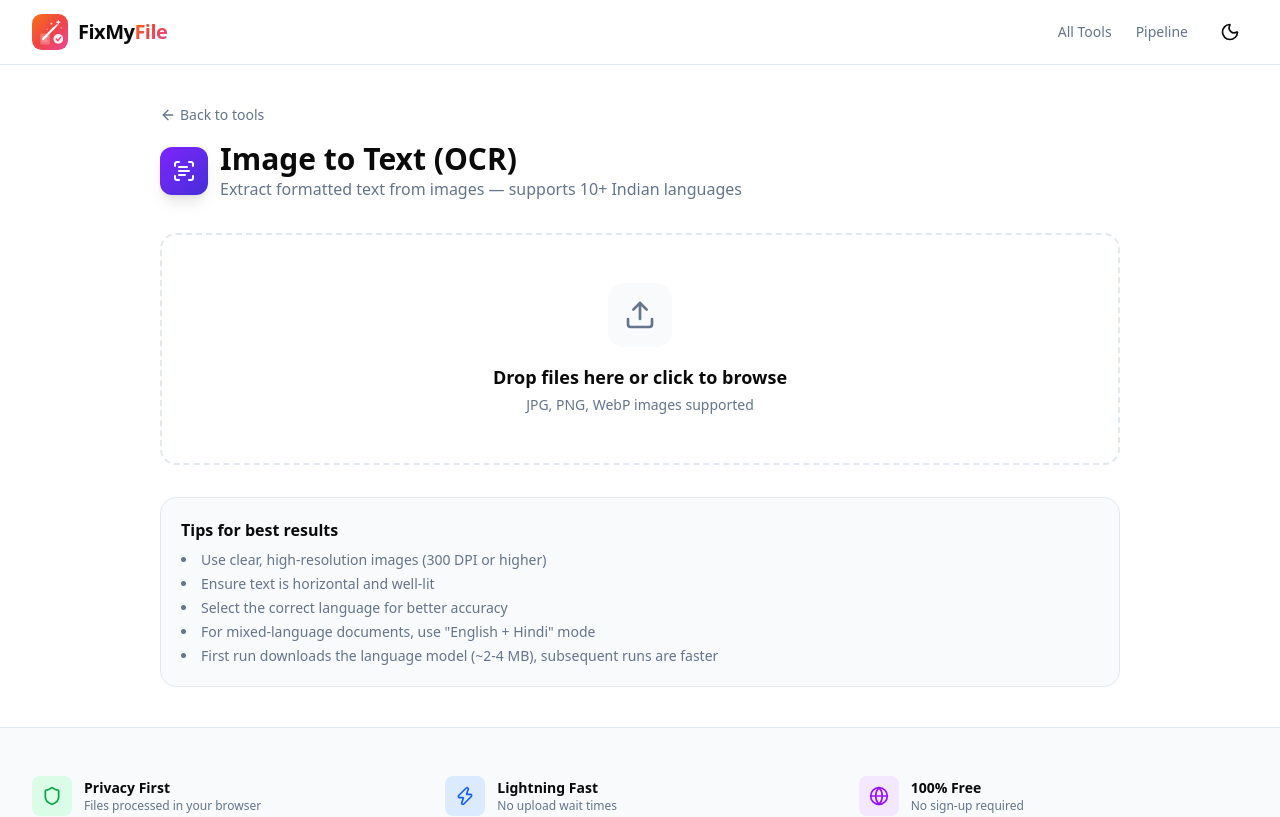
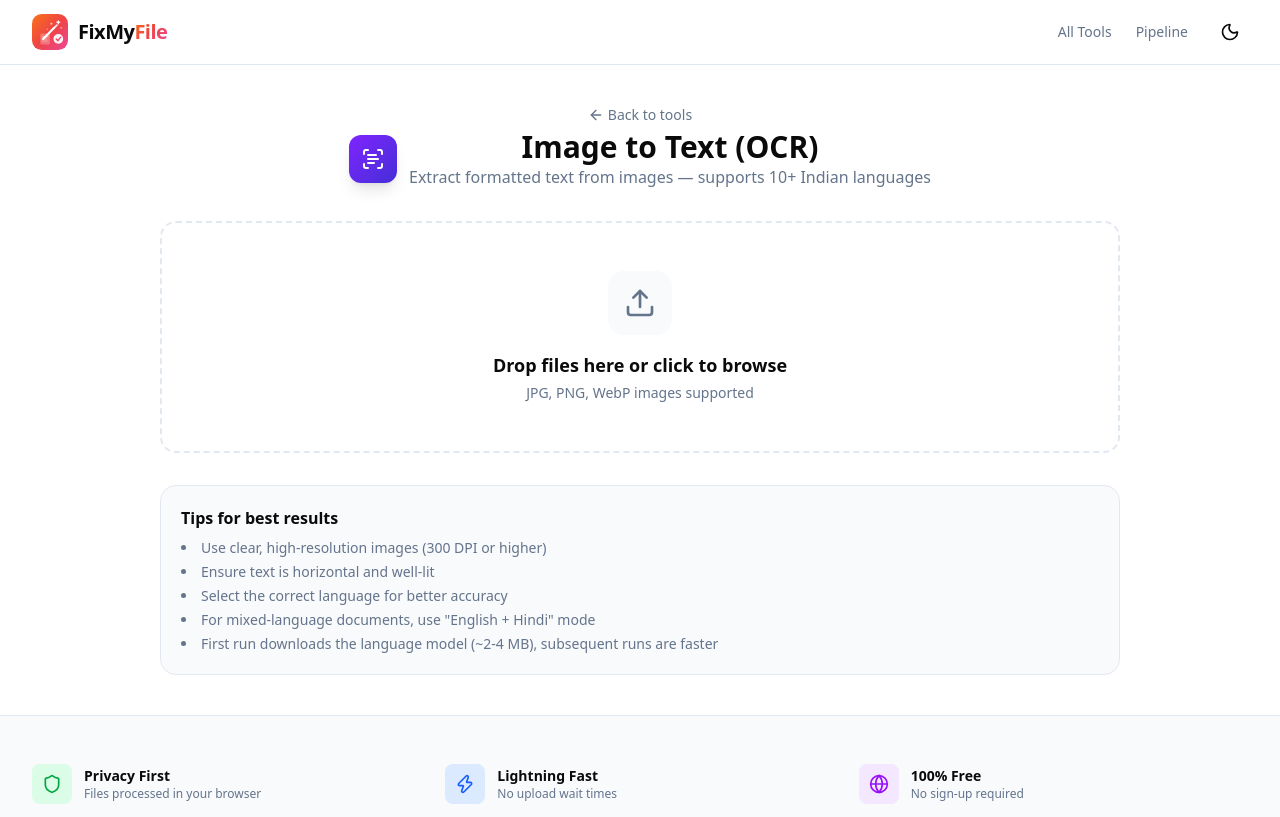
Before and after one commit to abinas94/fixmyfile, a Next.js app: page /tools/ocr in a window 1280 px wide. Shown: the top 817 px of the page. Built offline with nearby package versions, Linux system fonts and the light colour scheme.

Commit message:
Center all tool pages: headers, content, buttons aligned to center

```diff
--- a/src/app/globals.css
+++ b/src/app/globals.css
@@ -101,3 +101,21 @@ body {
   background: rgba(30, 41, 59, 0.8);
   border: 1px solid rgba(51, 65, 85, 0.5);
 }
+
+/* Tool pages: center all content */
+.tools-page > div {
+  width: 100%;
+}
+
+.tools-page .mb-8 {
+  text-align: center;
+}
+
+.tools-page .mb-8 .flex.items-center.gap-3 {
+  justify-content: center;
+}
+
+.tools-page .mb-8 a {
+  display: inline-flex;
+  margin: 0 auto;
+}
--- /dev/null
+++ b/src/app/tools/layout.tsx
@@ -0,0 +1,7 @@
+export default function ToolsLayout({ children }: { children: React.ReactNode }) {
+  return (
+    <div className="tools-page flex flex-col items-center">
+      {children}
+    </div>
+  );
+}
```
